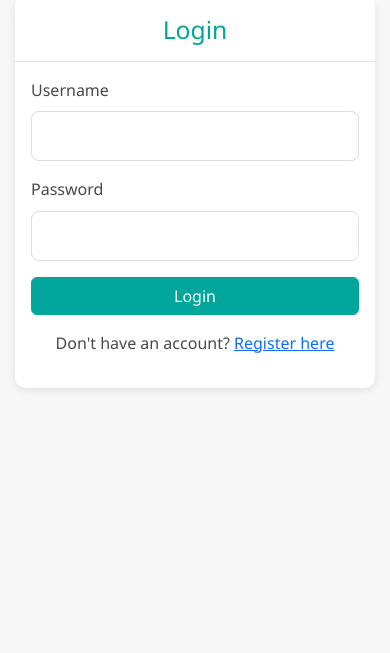
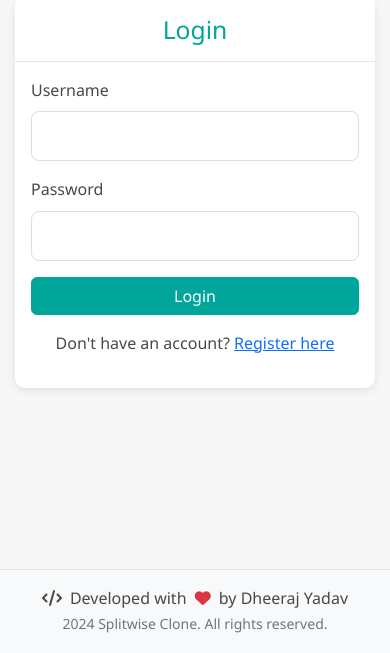
Before and after one commit to ydvdhrj/splitwise, a Flask app: a page that uses templates/base.html in a window 390 px wide. Shown: the part 191-844 px from the top of the page. Run offline with Flask 3, Linux system fonts and the light colour scheme.

Commit message:
Update: Improve mobile responsiveness, add footer and style login/register buttons

```diff
--- a/templates/base.html
+++ b/templates/base.html
@@ -8,12 +8,38 @@
     <link rel="stylesheet" href="{{ url_for('static', filename='css/style.css') }}">
     <link href="https://cdnjs.cloudflare.com/ajax/libs/font-awesome/6.0.0/css/all.min.css" rel="stylesheet">
     <style>
-        body { padding-top: 60px; }
+        body {
+            padding-top: 60px;
+            min-height: 100vh;
+            display: flex;
+            flex-direction: column;
+        }
         .container { max-width: 800px; }
+        .main-content {
+            flex: 1 0 auto;
+        }
+        .footer {
+            flex-shrink: 0;
+            background-color: #f8f9fa;
+            padding: 1rem 0;
+            margin-top: 2rem;
+            border-top: 1px solid #dee2e6;
+        }
+        @media (max-width: 768px) {
+            .navbar-nav {
+                text-align: center;
+            }
+            .nav-item {
+                padding: 0.5rem 0;
+            }
+            .container {
+                padding: 0 15px;
+            }
+        }
     </style>
 </head>
 <body>
-    <nav class="navbar navbar-expand-lg navbar-light fixed-top">
+    <nav class="navbar navbar-expand-lg navbar-light bg-light fixed-top">
         <div class="container">
             <a class="navbar-brand" href="{{ url_for('index') }}">
                 <i class="fas fa-money-bill-wave me-2"></i>Splitwise
@@ -31,10 +57,10 @@
                             <i class="fas fa-sign-out-alt me-1"></i>Logout
                         </a>
                     {% else %}
-                        <a class="nav-item nav-link" href="{{ url_for('login') }}">
+                        <a class="nav-item nav-link btn btn-outline-primary mx-1" href="{{ url_for('login') }}">
                             <i class="fas fa-sign-in-alt me-1"></i>Login
                         </a>
-                        <a class="nav-item nav-link" href="{{ url_for('register') }}">
+                        <a class="nav-item nav-link btn btn-primary mx-1" href="{{ url_for('register') }}">
                             <i class="fas fa-user-plus me-1"></i>Register
                         </a>
                     {% endif %}
@@ -43,6 +69,7 @@
         </div>
     </nav>
 
+    <div class="main-content">
         <div class="container mt-5 pt-4">
             {% with messages = get_flashed_messages() %}
                 {% if messages %}
@@ -54,11 +81,21 @@
                 {% endif %}
             {% endwith %}
 
-        <div class="fade-in">
             {% block content %}{% endblock %}
         </div>
     </div>
 
+    <footer class="footer text-center">
+        <div class="container">
+            <p class="mb-0">
+                <i class="fas fa-code me-2"></i>Developed with <i class="fas fa-heart text-danger mx-1"></i> by Dheeraj Yadav
+                <br>
+                <small class="text-muted"> 2024 Splitwise Clone. All rights reserved.</small>
+            </p>
+        </div>
+    </footer>
+
     <script src="https://cdn.jsdelivr.net/npm/bootstrap@5.2.3/dist/js/bootstrap.bundle.min.js"></script>
+    {% block scripts %}{% endblock %}
 </body>
 </html>
```
Lines whose indentation alone changed are shown as unchanged.
